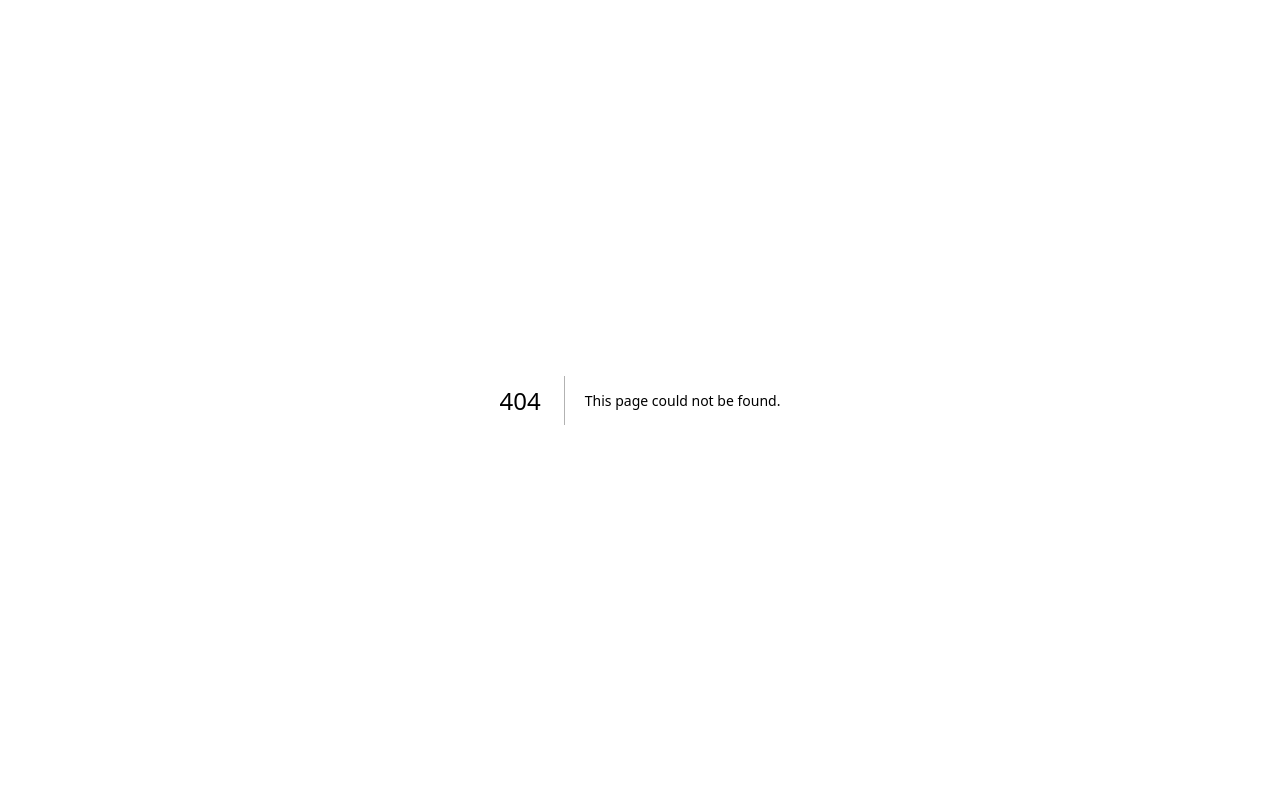
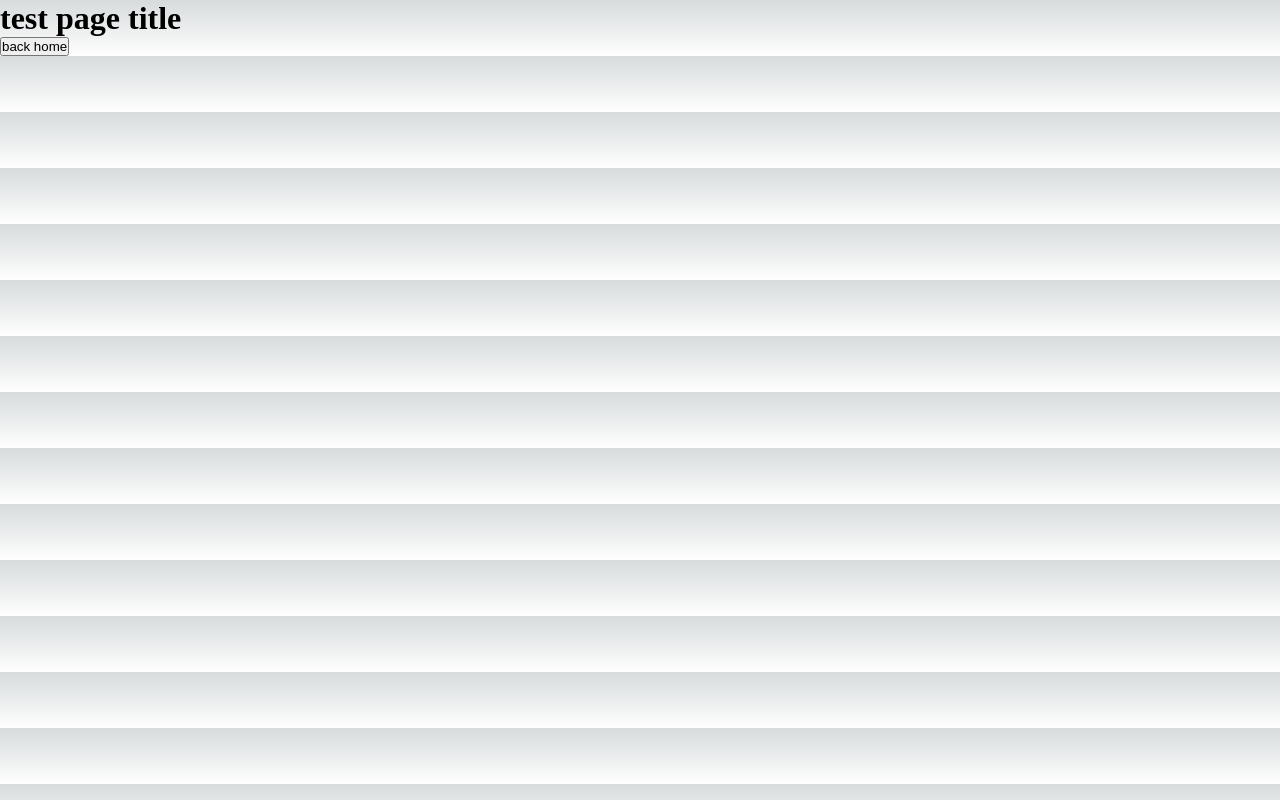
Before and after one commit to zahidhossain01/RemoteWeatherStation, a Next.js app in the folder rws-webapp/: page /testpage in a window 1280 px wide. Before the commit this address had no page. Built offline with nearby package versions, Linux system fonts and the light colour scheme.

Commit message:
router navigation | api query parameters

```diff
--- /dev/null
+++ b/rws-webapp/src/pages/api/testquery.js
@@ -0,0 +1,5 @@
+// GET /api/testquery?id=mom&name=jason
+
+export default function handler(req, res) {
+    res.status(200).json({ query: req.query })
+}
--- a/rws-webapp/src/pages/index.js
+++ b/rws-webapp/src/pages/index.js
@@ -3,9 +3,14 @@ import Image from 'next/image'
 import { Inter } from 'next/font/google'
 import styles from '@/styles/Home.module.css'
 
+import {useRouter} from 'next/router'
+
 const inter = Inter({ subsets: ['latin'] })
 
 export default function Home() {
+
+  const router = useRouter()
+
   return (
     <>
       <Head>
@@ -16,6 +21,7 @@ export default function Home() {
       </Head>
       <main className={styles.main}>
         <h1>TEST HEADER</h1>
+        <button onClick={() => router.push('/testpage')}>testpage</button>
         <div className={styles.description}>
           <p>
             Get started by editing&nbsp;
--- /dev/null
+++ b/rws-webapp/src/pages/testpage.js
@@ -0,0 +1,13 @@
+import {useRouter} from 'next/router'
+
+export default function TestPage(){
+
+    const router = useRouter();
+
+    return(
+        <>
+            <h1>test page title</h1>
+            <button onClick={() => router.push('/')}>back home</button>
+        </>
+    );
+}
```
